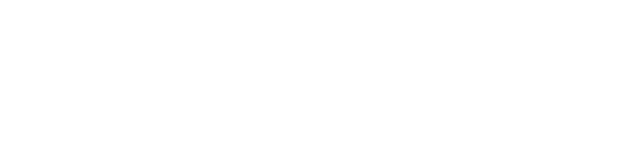
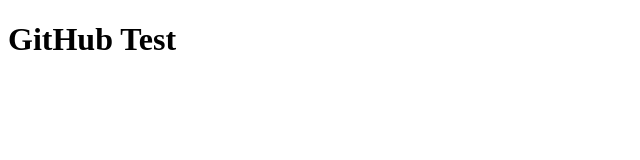
Before and after one commit to iveta-t/github_test, a plain HTML site: page index.html in a window 1280 px wide. Shown: the whole page, without its empty margins (0-640 px from the left). Drawn offline with Linux system fonts and the light colour scheme.

Commit message:
Update index.html

```diff
--- a/index.html
+++ b/index.html
@@ -1,11 +1,11 @@
 <!DOCTYPE html>
 <html>
   <head>
-  <title></title>
+    <title>GitHub Test</title>
   </head>
 
   <body>
-
+    <h1>GitHub Test</h1>
   </body>
 
 </html>
```
